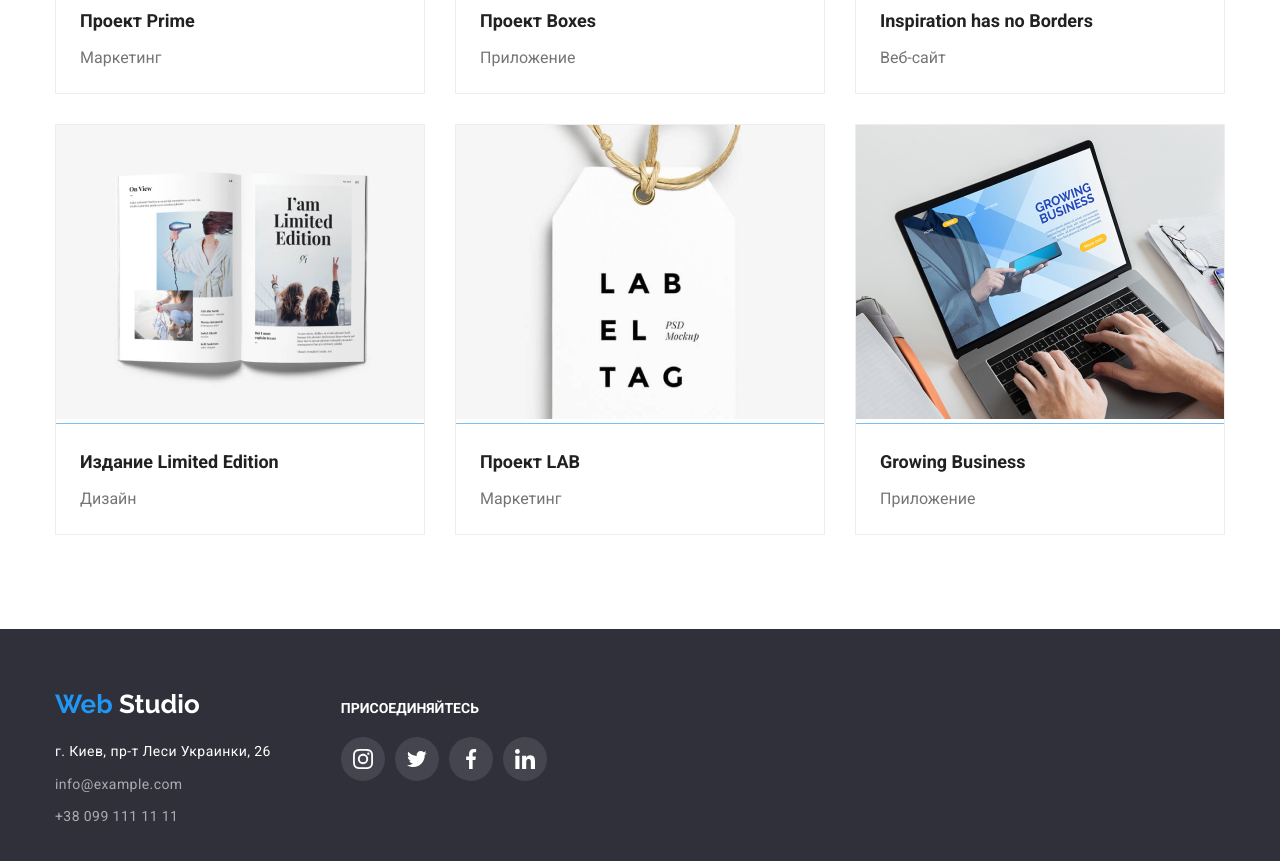
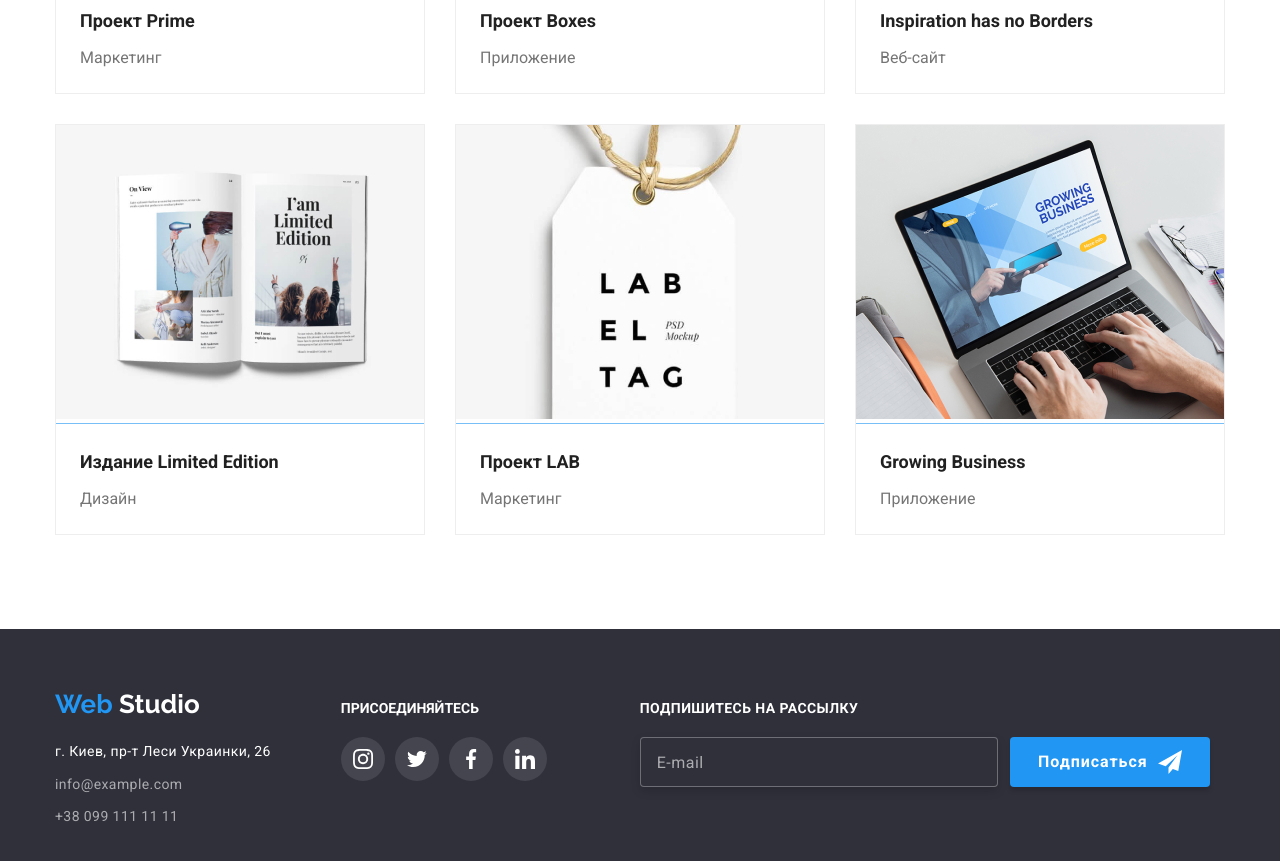
Before and after one commit to NikitaOmelianchuk/goit-markup-hw-06, a plain HTML site: page portfolio.html in a window 1280 px wide. Shown: the part 1003-1864 px from the top of the page. Drawn offline with Linux system fonts and the light colour scheme.

Commit message:
Добавдяет ДЗ№6

```diff
--- a/portfolio.html
+++ b/portfolio.html
@@ -300,6 +300,24 @@
             </li>
           </ul>
         </div>
+        <div class="form-area">
+          <b>Подпишитесь на рассылку</b>
+          <form class="footer-form" autocomplete="off">
+            <input
+              class="form-area-input"
+              type="email"
+              name="mail"
+              id="mail"
+              placeholder="E-mail"
+            />
+            <button class="footer-form-button">
+              Подписаться
+              <svg class="footer-form-icon" width="24px" height="24px">
+                <use href="./img/icon/sprite-form2.svg#icon-send"></use>
+              </svg>
+            </button>
+          </form>
+        </div>
       </div>
     </footer>
   </body>
```
